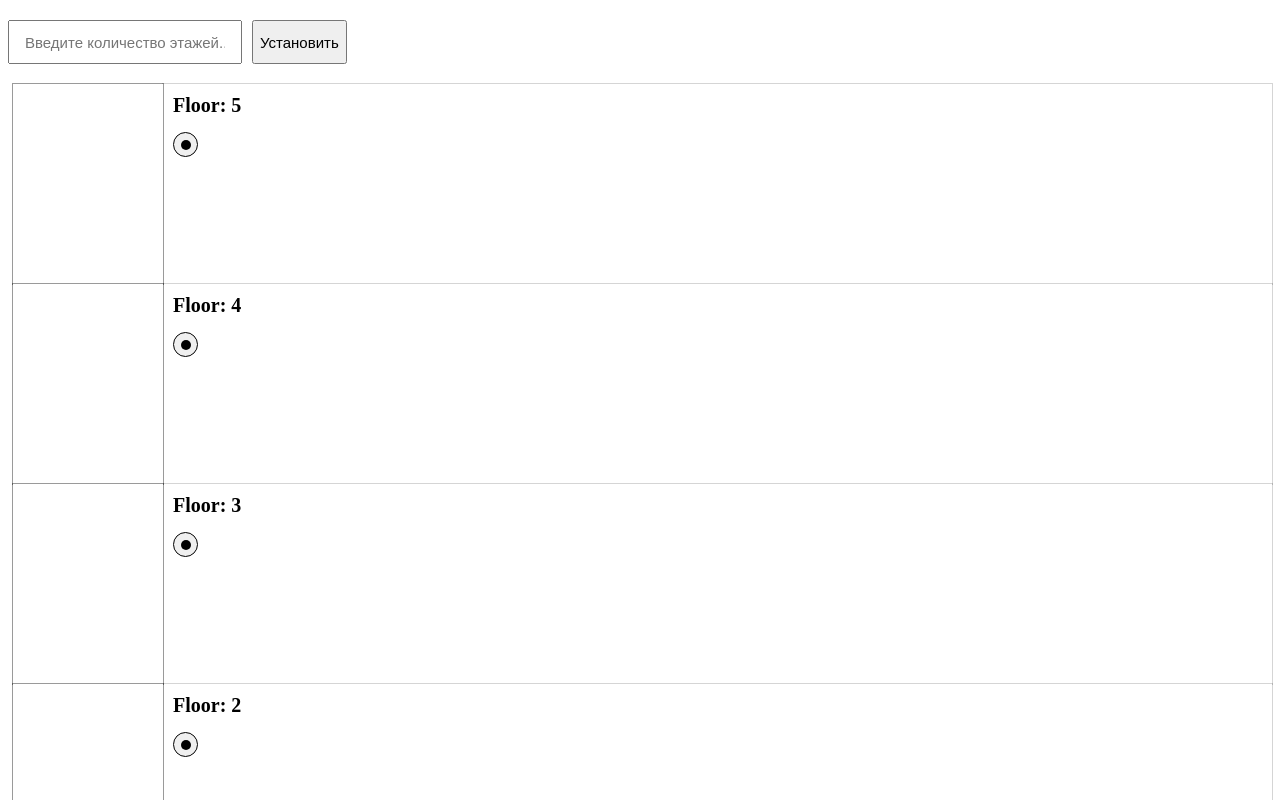
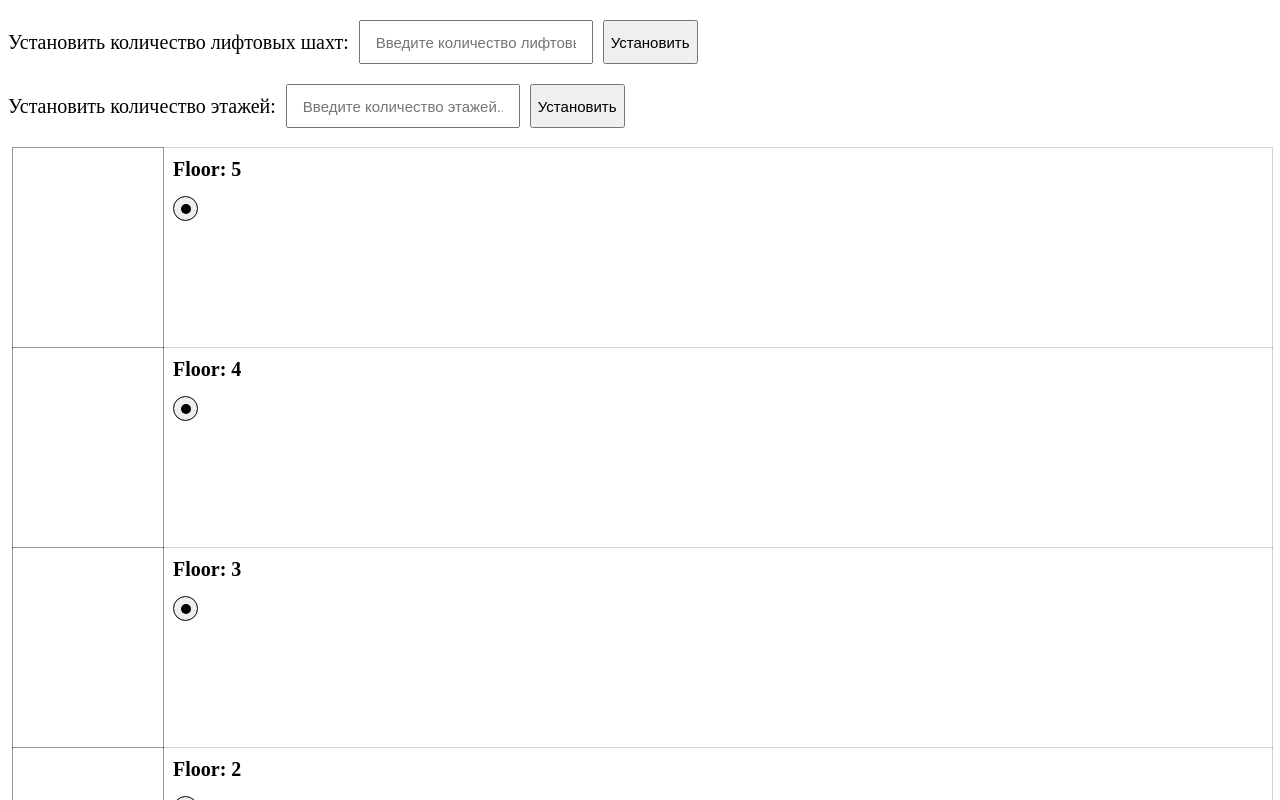
Before and after one commit to karaell/Elevator, a Vue app: page / in a window 1280 px wide. Shown: the top 800 px of the page. Built offline with nearby package versions, Linux system fonts and the light colour scheme.

Commit message:
add to change number of elevators shafts

```diff
--- a/src/App.vue
+++ b/src/App.vue
@@ -1,10 +1,27 @@
 <template>
   <div class="app">
     <form @submit.prevent class="form">
+      <label for="shafts">Установить количество лифтовых шахт:</label>
+      <input
+        class="form__input"
+        v-model="numberOfElevators"
+        type="text"
+        name="shafts"
+        id="shafts"
+        placeholder="Введите количество лифтовых шахт..."
+      />
+      <button class="form__btn" @click="changeNumberOfElevators">
+        Установить
+      </button>
+    </form>
+    <form @submit.prevent class="form">
+      <label for="floors">Установить количество этажей:</label>
       <input
         class="form__input"
         v-model="numberOfFloors"
         type="text"
+        name="floors"
+        id="floors"
         placeholder="Введите количество этажей..."
       />
       <button class="form__btn" @click="changeNumberOfFloors">
@@ -13,7 +30,11 @@
     </form>
     <div class="building">
       <div class="shafts">
-        <shaft-column :numberOfFloors="floorsStore.numberOfFloors" />
+        <shaft-column
+          v-for="elevatorNumber in floorsStore.numberOfElevators"
+          :key="elevatorNumber"
+          :numberOfFloors="floorsStore.numberOfFloors"
+        />
       </div>
       <div class="hall">
         <hall-row
@@ -40,9 +61,19 @@ export default {
   data() {
     return {
       numberOfFloors: "",
+      numberOfElevators:"",
     };
   },
   methods: {
+    changeNumberOfElevators() {
+      const numberOfElevators = this.numberOfElevators;
+      if (numberOfElevators > 0) {
+        this.floorsStore.changeNumberOfElevators(numberOfElevators);
+      } else {
+        alert("Минимальное количество лифтовых шахт: 1");
+      }
+      this.numberOfElevators = "";
+    },
     changeNumberOfFloors() {
       const numberOfFloors = this.numberOfFloors;
       if (numberOfFloors > 1) {
@@ -83,6 +114,7 @@ export default {
   display: flex;
   align-items: center;
   justify-content: start;
+  font-size: 20px;
 }
 
 .form__input {
@@ -90,6 +122,7 @@ export default {
   height: 40px;
   padding: 0 15px;
   font-size: 15px;
+  margin-left: 10px;
 }
 
 .form__btn {
--- a/src/stores/FloorsStore.js
+++ b/src/stores/FloorsStore.js
@@ -3,6 +3,7 @@ import { useLocalStorage } from "@vueuse/core";
 
 export const useFloorsStore = defineStore("floorsStore", {
   state: () => ({
+    numberOfElevators: useLocalStorage("numberOfElevators", 1),
     numberOfFloors: useLocalStorage("numberOfFloors", 5),
     callQueue: useLocalStorage("callQueue", []),
     currentFloor: useLocalStorage("currentFloor", 1),
@@ -38,6 +39,9 @@ export const useFloorsStore = defineStore("floorsStore", {
     changeNumberOfFloors(number) {
       this.numberOfFloors = Number(number);
     },
+    changeNumberOfElevators(number) {
+      this.numberOfElevators = Number(number);
+    },
     moveNextFloor() {
       const isCallQueueEmpty = !this.callQueue.length;
 
```
